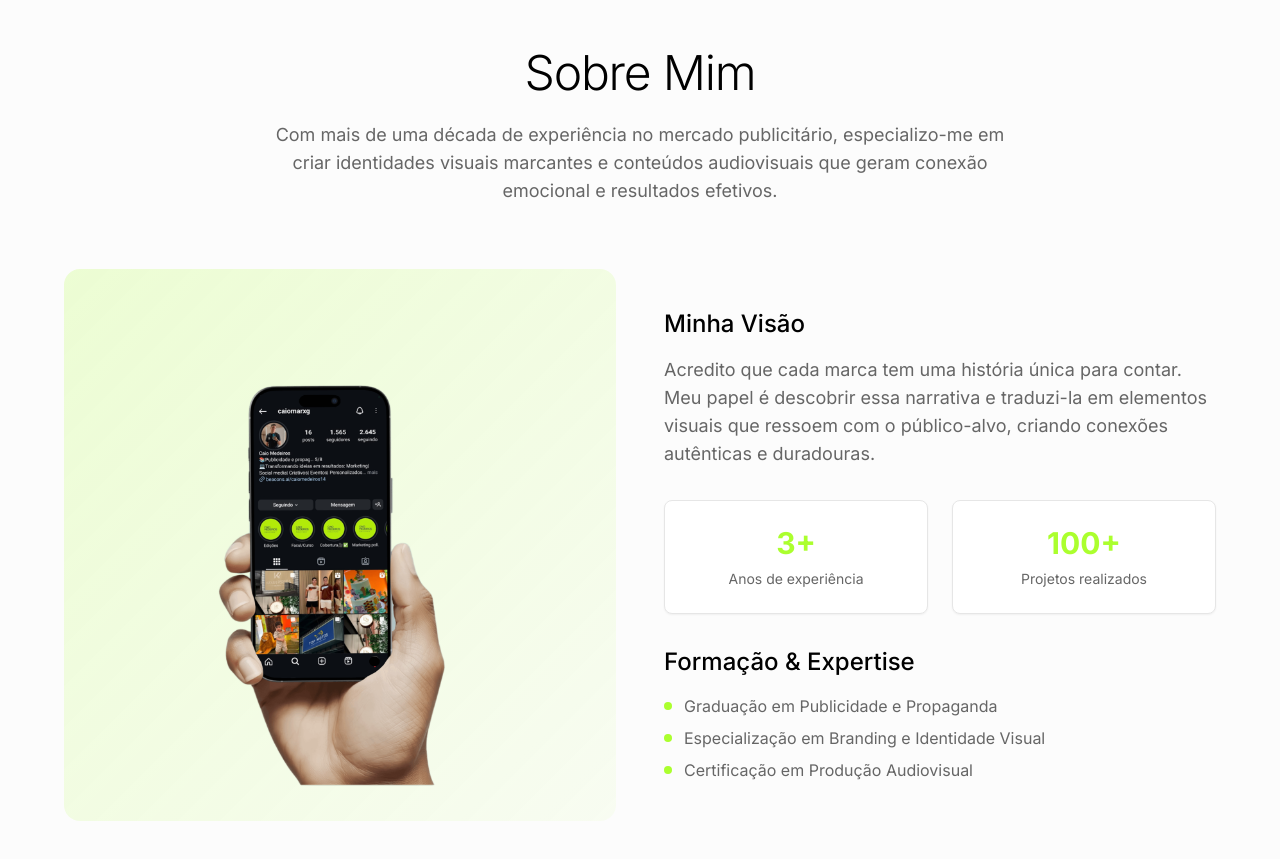
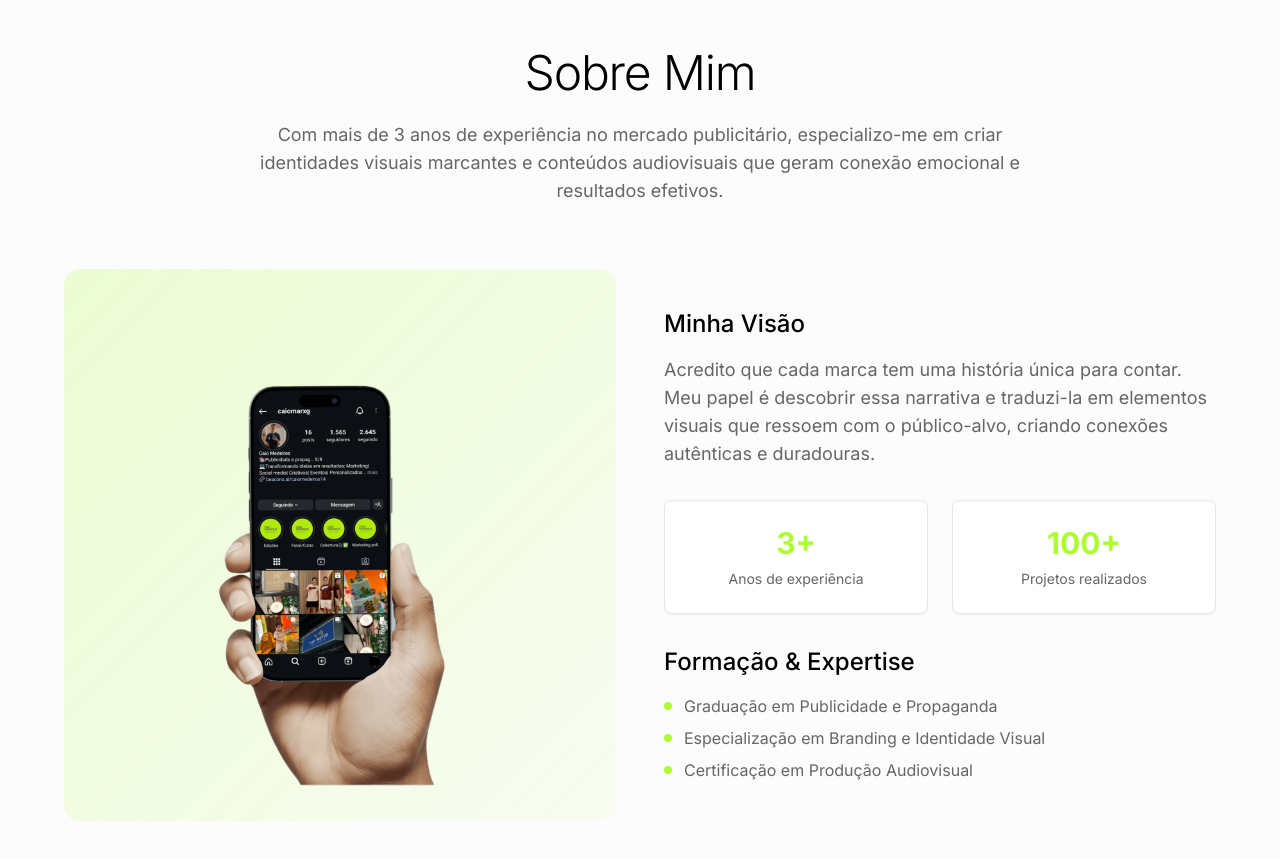
Before and after one commit to MetodoLima/Site-Caio-Medeiros, a React (Vite) app: page / in a window 1280 px wide. Shown: the part 1040-1899 px from the top of the page. Built offline with nearby package versions, Linux system fonts and the light colour scheme.

Commit message:
Visual edit in Lovable
Edited UI in Lovable

```diff
--- a/src/components/About.tsx
+++ b/src/components/About.tsx
@@ -9,11 +9,7 @@ const About = () => {
         <div className="max-w-6xl mx-auto">
           <div className="text-center mb-12 sm:mb-16 animate-fade-in">
             <h2 className="text-3xl sm:text-4xl md:text-5xl font-light tracking-tight mb-4 sm:mb-6">Sobre Mim</h2>
-            <p className="text-sm sm:text-base md:text-lg text-muted-foreground max-w-3xl mx-auto leading-relaxed">
-              Com mais de uma década de experiência no mercado publicitário,
-              especializo-me em criar identidades visuais marcantes e conteúdos
-              audiovisuais que geram conexão emocional e resultados efetivos.
-            </p>
+            <p className="text-sm sm:text-base md:text-lg text-muted-foreground max-w-3xl mx-auto leading-relaxed">Com mais de 3 anos de experiência no mercado publicitário, especializo-me em criar identidades visuais marcantes e conteúdos audiovisuais que geram conexão emocional e resultados efetivos.</p>
           </div>
 
           <div className="grid md:grid-cols-2 gap-8 sm:gap-12 items-center">
```
